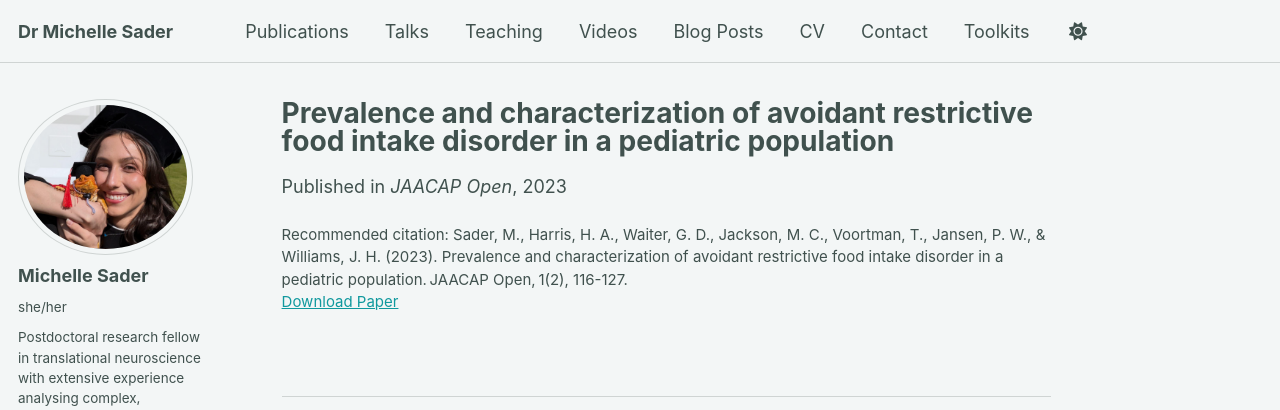
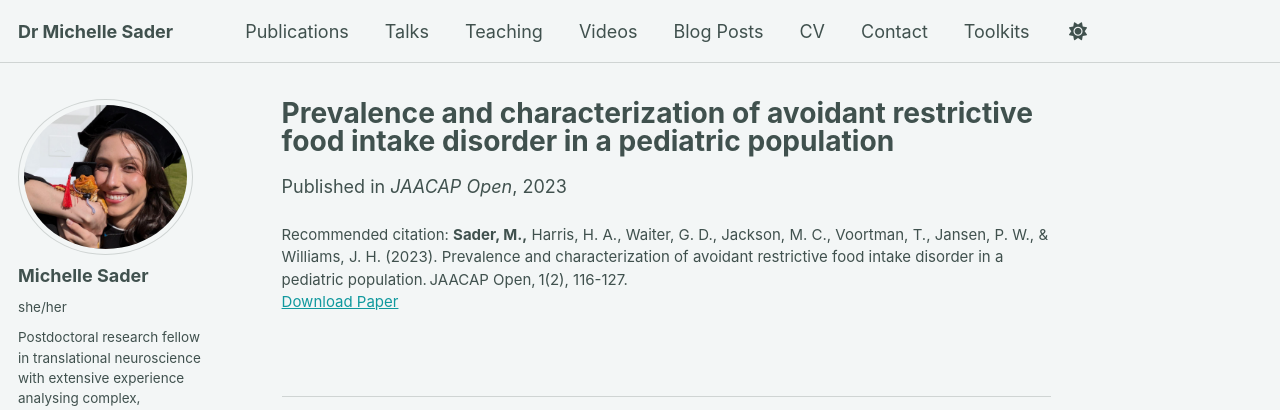
Before and after one commit to sadermichelle/sadermichelle.github.io, a Jekyll site: the page built from _publications/2010-10-01-paper-title-number-2.md, in a window 1280 px wide. Shown: the top 410 px of the page. Built offline with Jekyll 4.4.1, drawn with Linux system fonts in a browser that asks for light colours; some web fonts are replaced; a script bundle is joined from its source files by our own code; library files that are not in the unit come from our copies.

```diff
--- a/_publications/2010-10-01-paper-title-number-2.md
+++ b/_publications/2010-10-01-paper-title-number-2.md
@@ -3,7 +3,7 @@ title: "Prevalence and characterization of avoidant restrictive food intake diso
 collection: publications
 category: manuscripts
 permalink: /publication/2010-10-01-paper-title-number-2
-excerpt: '*Abstract*:
+excerpt: '**Abstract**:
 Objective: Avoidant/restrictive food intake disorder (ARFID) is a relatively new feeding and eating disorder category in DSM-5 characterized by extreme food avoidance/restriction. Much is unknown about ARFID, with limited understanding of its prevalence and comorbidities in general pediatric populations. This study aimed to classify ARFID prevalence and characteristics in children within the Generation R Study, a population-based Dutch cohort (N = 2,862).
 Method: ARFID was assessed via an Index that comprised parent-reported questionnaires and researcher-assessed measures of picky eating, energy intake, diet quality, growth, and psychosocial impact, all in the absence of body/weight dissatisfaction to align with DSM-5 criteria. Parents also reported on child appetitive traits and emotional/behavioral problems (eg, anxiety, depression, attention problems).
 Results: Using DSM-5–based categorization, 183 (6.4%) of 2,862 children were classified as presenting with ARFID symptoms. Compared with children not exhibiting symptoms, children classified with ARFID symptomatology expressed other avoidant eating behavior, including decreased enjoyment of food (d = −1.06, false discovery rate–corrected p [pFDR] < .001), increased satiety responsiveness (d = 1.06, pFDR < .001), and emotional undereating (d = 0.21, pFDR < .01), as well as more emotional problems, including withdrawn/depressed (d = 0.38, pFDR < .001), social problems (d = 0.34, pFDR < 0.001), attention problems (d = 0.38, pFDR < .001), anxiety (d = 0.30, pFDR < .001), obsessive/compulsive problems (d = 0.15, pFDR < .05), and autistic traits (d = 0.22; pFDR < .05). Associations did not differ by sex.
@@ -11,5 +11,5 @@ Conclusion: This is the first large-scale community-based study to characterize
 date: 2023-05-23
 venue: 'JAACAP Open'
 paperurl: 'https://pmc.ncbi.nlm.nih.gov/articles/PMC11562555/'
-citation: 'Sader, M., Harris, H. A., Waiter, G. D., Jackson, M. C., Voortman, T., Jansen, P. W., & Williams, J. H. (2023). Prevalence and characterization of avoidant restrictive food intake disorder in a pediatric population. JAACAP Open, 1(2), 116-127.'
+citation: '<b>Sader, M.,</b> Harris, H. A., Waiter, G. D., Jackson, M. C., Voortman, T., Jansen, P. W., & Williams, J. H. (2023). Prevalence and characterization of avoidant restrictive food intake disorder in a pediatric population. JAACAP Open, 1(2), 116-127.'
 ---
```
